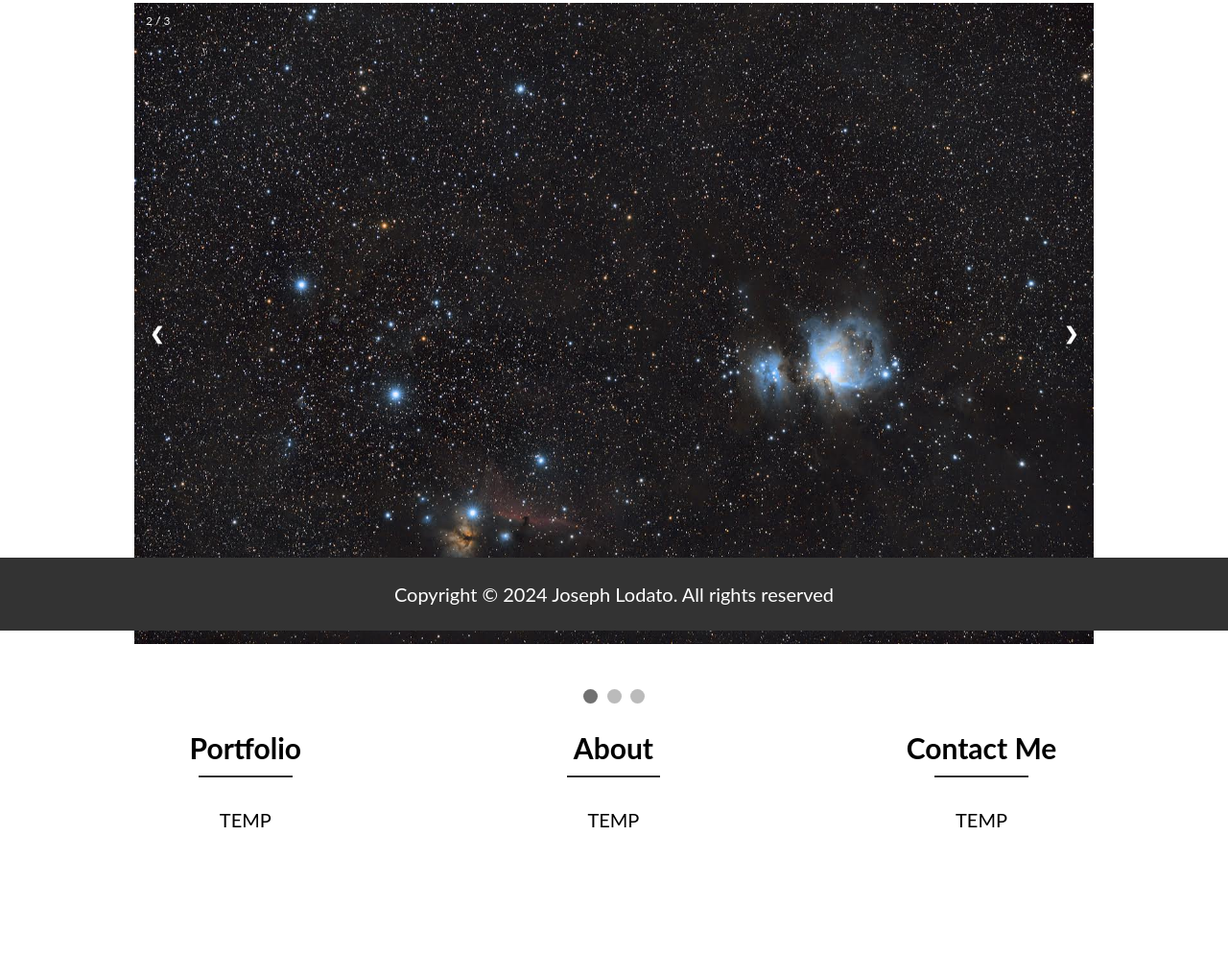
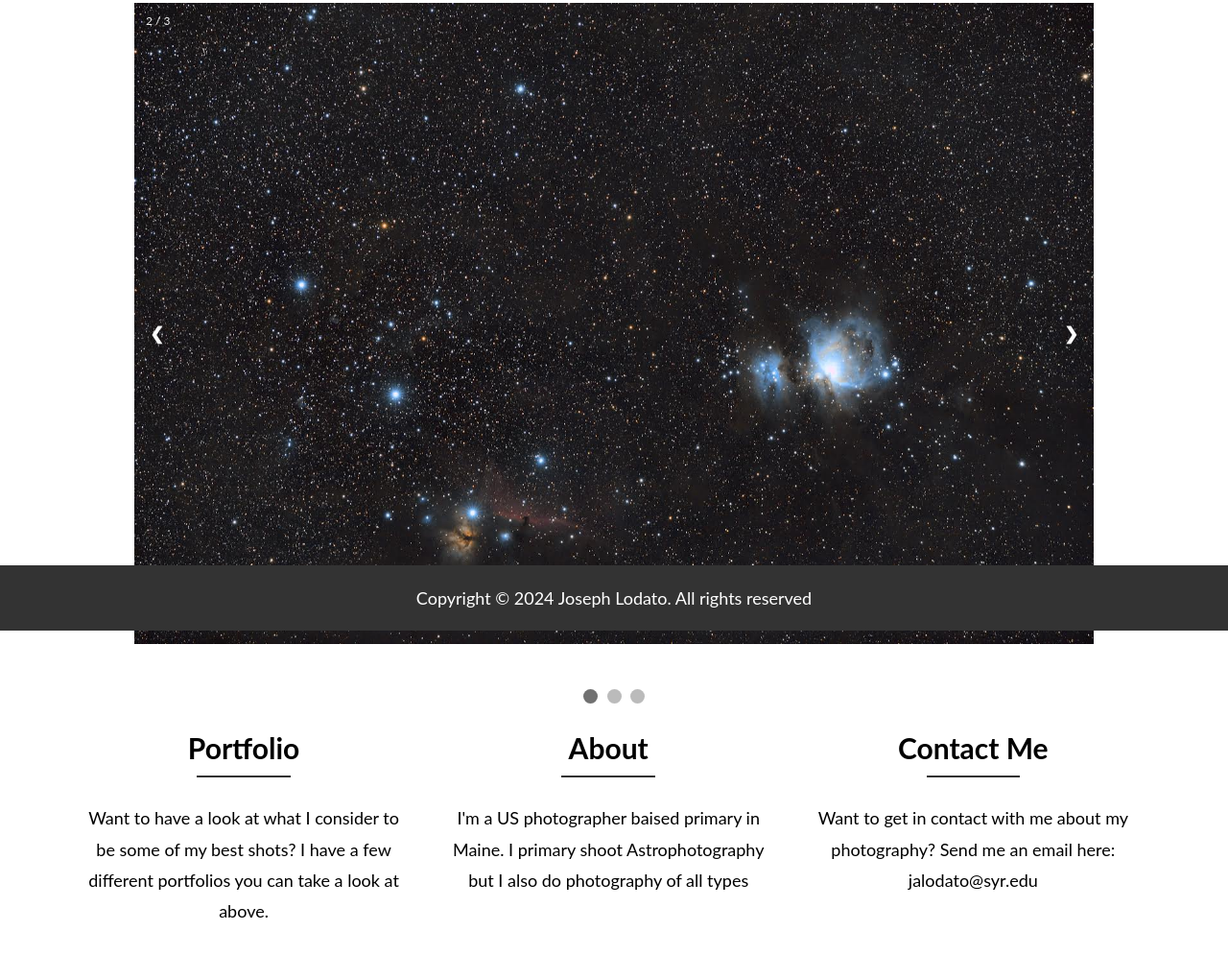
Before and after one commit to JosephLodato/JosephLodato.github.io, a website: page Webpages/portfolioHome.html in a window 1280 px wide. Shown: the part 143-1138 px from the top of the page at 96% size. Drawn offline with Linux system fonts and the light colour scheme.

Commit message:
Added info tabs on protfolio home page

```diff
--- a/Webpages/portfolioHome.html
+++ b/Webpages/portfolioHome.html
@@ -9,6 +9,10 @@
     <link rel="stylesheet" href="/Webpages/Portfolios/portfolio.css">
 
     <style>
+        p{
+            font: 400 18px/1.8 "Lato", monospace;
+        }
+
         .mySlides {
             display: none
         }
@@ -223,27 +227,32 @@
         <p>I'd love to conenct with you!</p> -->
 
 
-        <div style="width: 33.3%; float: left; margin: auto;">
+        <div style="width: 30%; float: left; margin: auto; padding-left: 1.5%;padding-right: 1.5%;">
 
             <h2 class="fp-title">
                 Portfolio
             </h2>
-            <p>TEMP</p>
+            <p>Want to have a look at what I consider to be some of my best shots? I have a few different portfolios you
+                can take a look at above.
+            </p>
         </div>
 
-        <div style="width: 33.3%; float: left; margin: auto;">
+        <div style="width: 30%; float: left; margin: auto; padding-left: 1.5%;padding-right: 1.5%;">
             <h2 class="fp-title">
                 About
             </h2>
-            <p>TEMP</p>
+            <p>I'm a US photographer baised primary in Maine. I primary shoot Astrophotography but I also do
+                photography of all types</p>
 
         </div>
 
-        <div style="width: 33.3%; float: left; margin: auto;">
+        <div style="width: 30%; float: left; margin: auto; padding-left: 1.5%;padding-right: 1.5%;">
             <h2 class="fp-title">
                 Contact Me
             </h2>
-            <p>TEMP</p>
+            <p>Want to get in contact with me about my photography? Send me an email here:
+                jalodato@syr.edu
+            </p>
 
         </div>
     </div>
```
Also changed, not shown: Webpages/Portfolios/Sports and Action.html (+11 -11 lines).
